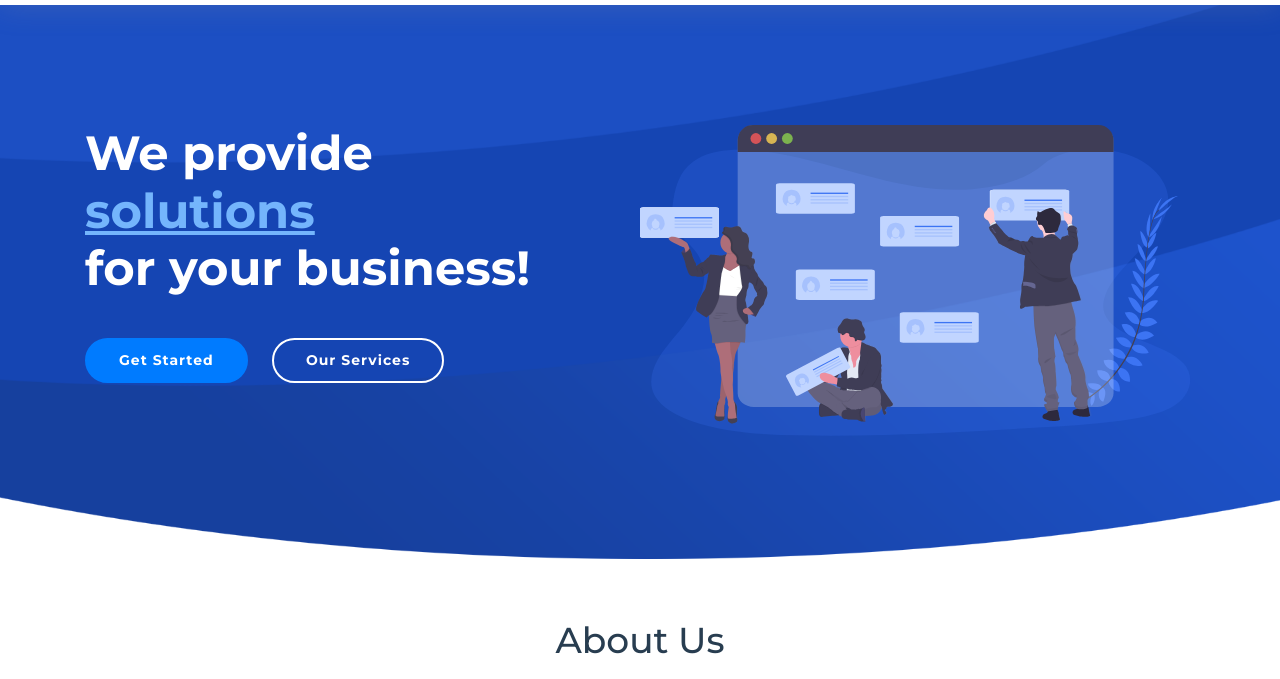
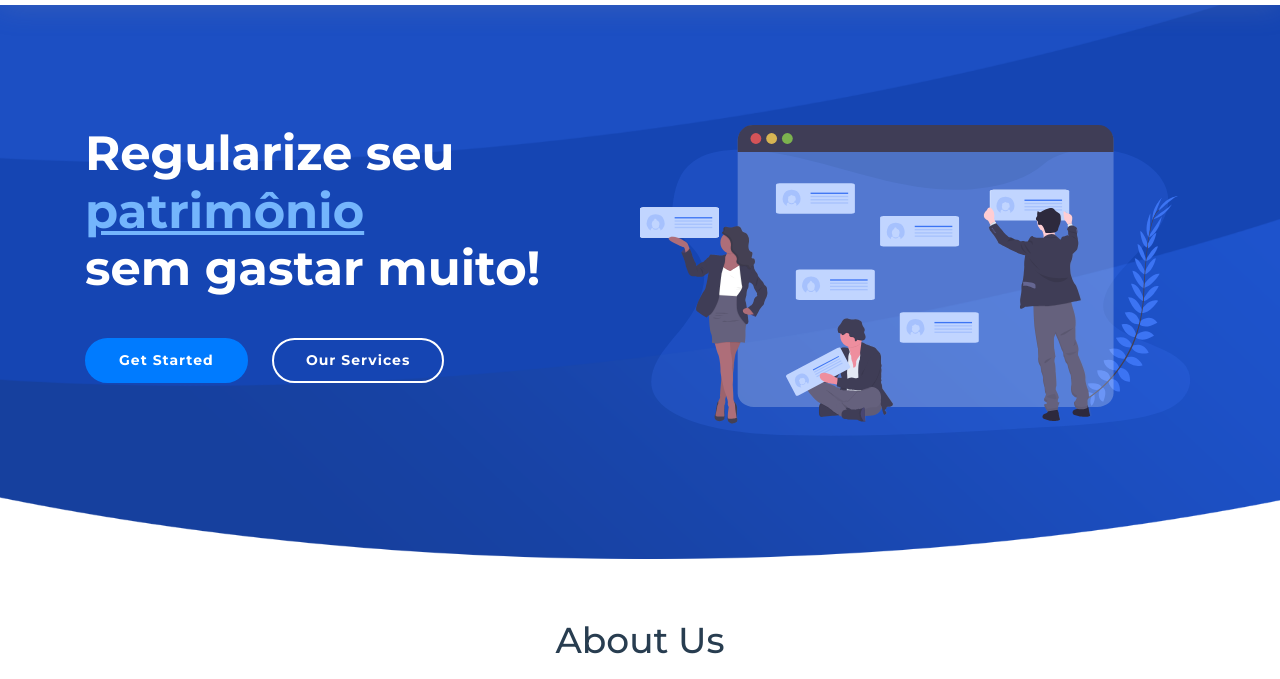
Before and after one commit to editorajaguatirica/site-inventario, a plain HTML site: page index.html in a window 1280 px wide. Shown: the part 75-754 px from the top of the page. Drawn offline with nearby package versions, Linux system fonts and the light colour scheme; files whose address does not match are found by name.

Commit message:
update hero

```diff
--- a/index.html
+++ b/index.html
@@ -2,7 +2,7 @@
 <html lang="en">
 <head>
   <meta charset="utf-8">
-  <title>NewBiz Bootstrap Template</title>
+  <title>Inventário sem sustos</title>
   <meta content="width=device-width, initial-scale=1.0" name="viewport">
   <meta content="" name="keywords">
   <meta content="" name="description">
@@ -91,7 +91,7 @@
       </div>
 
       <div class="intro-info">
-        <h2>We provide<br><span>solutions</span><br>for your business!</h2>
+        <h2>Regularize seu<br><span>patrimônio</span><br>sem gastar muito!</h2>
         <div>
           <a href="#about" class="btn-get-started scrollto">Get Started</a>
           <a href="#services" class="btn-services scrollto">Our Services</a>
```
